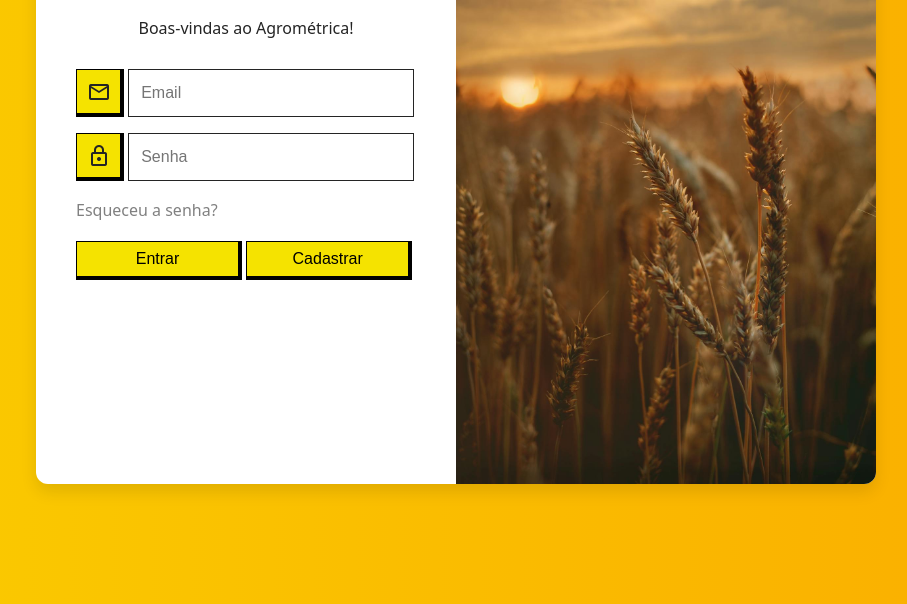
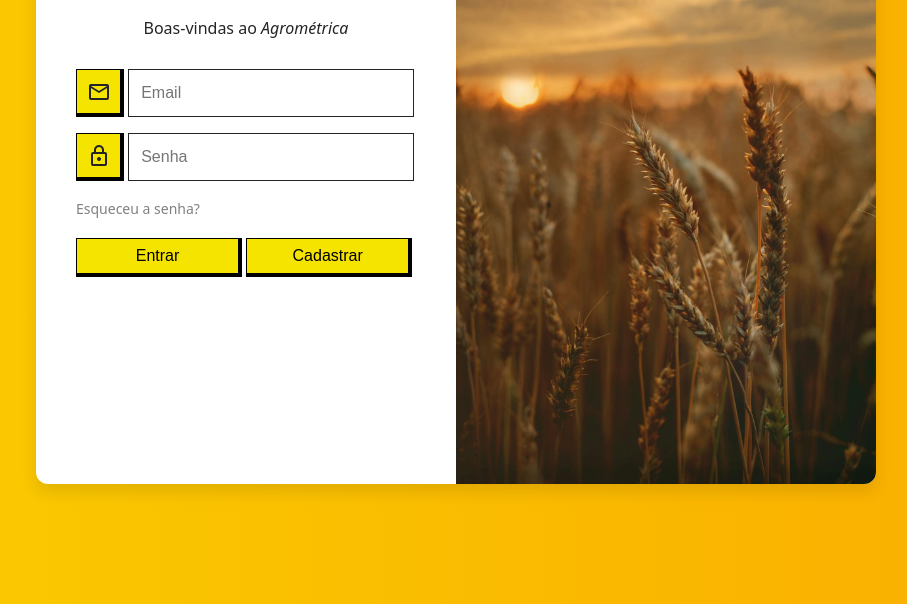
Before and after one commit to felipeverderamis/projeto-login, a plain HTML site: page index.html in a window 1280 px wide. Shown: the part 196-800 px from the top of the page, without its empty margins (184-1091 px from the left). Drawn offline with nearby package versions, Linux system fonts and the light colour scheme.

Commit message:
Alterações na sintaxe

```diff
--- a/assets/css/style.css
+++ b/assets/css/style.css
@@ -78,6 +78,10 @@ div#form > p {
     text-align: center;
 }
 
+abbr {
+    text-decoration: none;
+}
+
 form > div.campo {
     margin: 10px 0;
 }
@@ -106,11 +110,11 @@ form > div.campo > input {
 }
 
 form > a.botao {
-    display: block;
-    margin: 12px 0 20px 0;
+    display: inline-block;
+    margin-bottom: 20px;
     text-align: left;
     text-decoration: none;
-    font-size: 1em;
+    font-size: 0.875em;
     color: var(--cor-texto-desfoque);
 }
 
--- a/index.html
+++ b/index.html
@@ -13,11 +13,11 @@
         <section id="login">
             <div id="img">
                 <!-- Imagem -->
-                <img src="assets/img/Logo.png" alt="Logo fictícia da Agrométrica" class="logo">
+                <img src="assets/img/Logo.png" alt="Logo (fictícia) Agrométrica" class="logo">
             </div>
             <div id="form">
                 <h1>Login</h1>
-                <p>Boas-vindas ao Agrométrica!</p>
+                <p>Boas-vindas ao <em><abbr title="Logo fictícia do Projeto">Agrométrica</abbr></em></p>
                 <form action="login.php" method="post" autocomplete="on">
                     <div class="campo">
                         <label for="login_id"><span class="material-symbols-outlined">mail</span></label>
@@ -27,7 +27,7 @@
                         <label for="senha_id"><span class="material-symbols-outlined">lock</span></label>
                         <input type="password" name="senha" id="senha_id" placeholder="Senha" autocomplete="current-password" required minlength="8">
                     </div>
-                    <a href="esqueci.html" class="botao">Esqueceu a senha?</a>
+                    <a href="esqueci.html" class="botao">Esqueceu a senha?</a><br>
                     <input type="submit" value="Entrar">
                     <input type="submit" value="Cadastrar">
                 </form>
```
